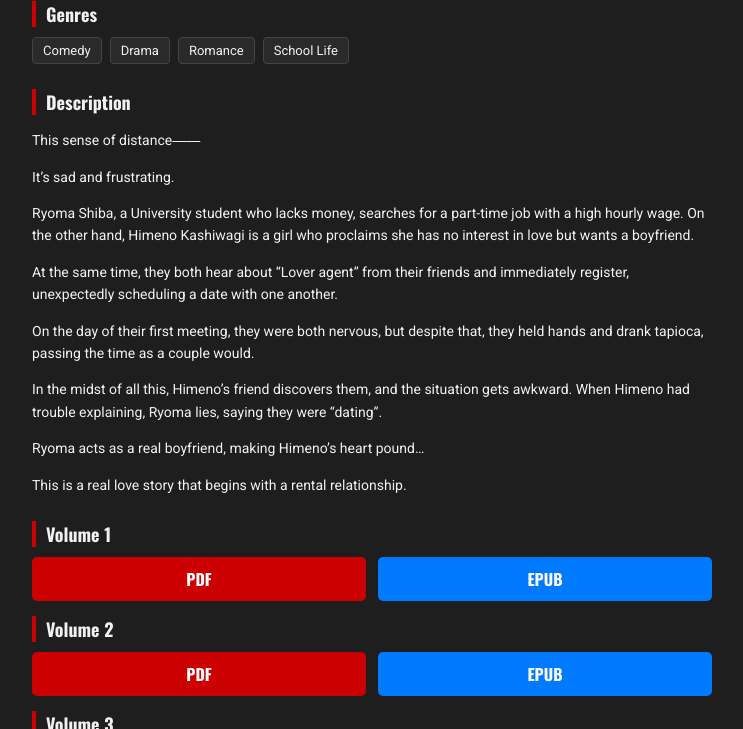
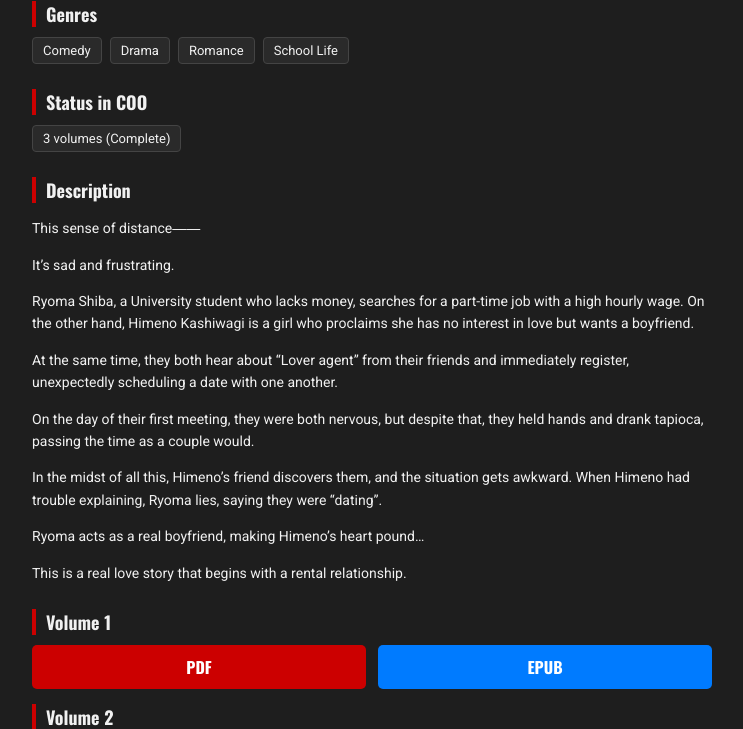
Before and after one commit to RJ-Novels/RJ-Novels, a Jekyll site: the page built from _novels/Koibito_Daikō_no_Baito.html, in a window 1280 px wide and 900 px high, scrolled down 611 px, cut to the strip 171-900 px from the top of the window. Shown: the whole strip, without its empty margins (268-1011 px from the left). Built offline with Jekyll 4.4.1, drawn with Linux system fonts in a browser that asks for light colours; comment, search, counter and statistics services are not loaded.

Commit message:
Update Koibito_Daikō_no_Baito.html

```diff
--- a/_novels/Koibito_Daikō_no_Baito.html
+++ b/_novels/Koibito_Daikō_no_Baito.html
@@ -27,7 +27,12 @@ order: 27
      <span>School Life</span>
     </div>
   </section>
-
+<section class="section">
+    <h2 class="section-header">Status in COO</h2>
+    <div class="genre-list">
+      <span>3 volumes (Complete)</span>
+    </div>
+</section>
   <section class="section">
     <h2 class="section-header">Description</h2>
     <div class="description">
```
